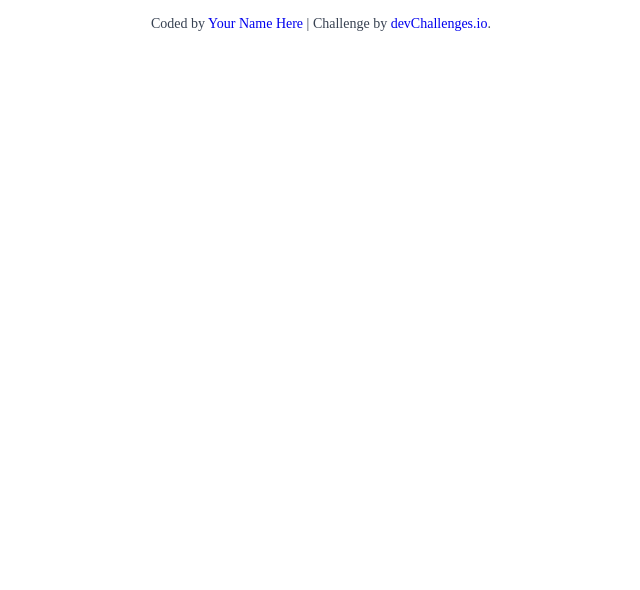
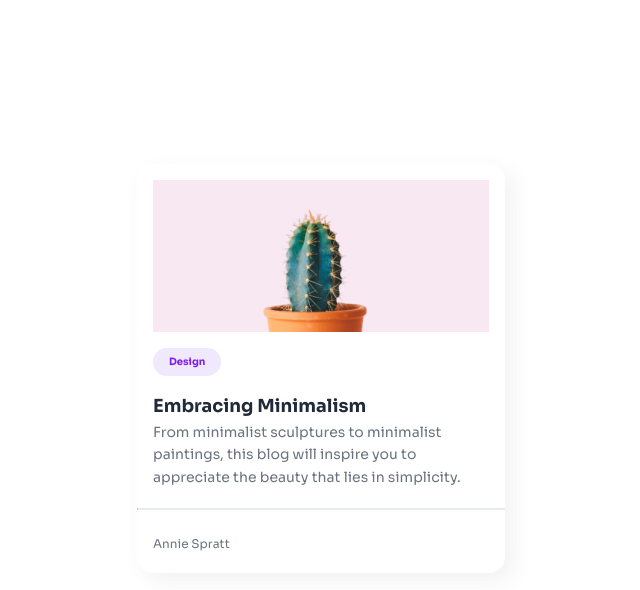
Before and after one commit to brodiewebdt/minimal-blog-card-devchallenges, a plain HTML site: page index.html in a window 1280 px wide. Shown: the whole page, without its empty margins (319-959 px from the left). Drawn offline with Linux system fonts and the light colour scheme.

Commit message:
Finished Site

```diff
--- a/css/styles.css
+++ b/css/styles.css
@@ -1,23 +1,29 @@
 :root {
   /* Primary Colors */
-  --color-blue-400: hsl(221, 82%, 62%);
+  --color-primary-200: hsl(265, 83%, 95%);
+  --color-primary-400: hsl(268, 86%, 52%);
 
   /* Neutral Colors */
   --color-neutral-100: hsl(0, 00%, 100%);
-  --color-neutral-200: hsl(210, 40%, 98%);
-  --color-neutral-400: hsl(217, 10%, 84%);
-  --color-neutral-800: hsl(231, 76%, 5%);
+  --color-neutral-200: hsl(60, 9%, 98%);
+  --color-neutral-400: hsl(213, 27%, 92%);
+  --color-neutral-700: hsl(221, 8%, 46%);
+  --color-neutral-800: hsl(219, 17%, 27%);
+  --color-neutral-900: hsl(219, 29%, 18%);
 
   /* Font Family */
-  --ff-base: 'Inter', sans-serif;
+  --ff-base: 'Sora', sans-serif;
 
   /* Font Size */
-  --fs-36: 2.25rem;
-  --fs-24: 1.5rem;
+
+  --fs-18: 1.125rem;
   --fs-16: 1rem;
+  --fs-14: 0.875rem;
+  --fs-12: 0.75rem;
+  --fs-10: 0.625rem;
 
   /* Default Font Size */
-  --fs-base: 1rem;
+  --fs-base: var(--fs-14);
   /* Font Weights */
   --fw-900: 900;
   --fw-800: 800;
@@ -30,12 +36,12 @@
   --fw-100: 100;
 
   /* Spacing */
-  --spacing-1: 0.25rem;
+  --spacing-6: 0.375rem;
+  --spacing-8: 0.5rem;
+  --spacing-12: 0.75rem;
+  --spacing-16: 1rem;
+  --spacing-20: 1.25rem;
   --spacing-24: 1.5rem;
-
-  --spacing-48: 4rem;
-  --spacing-60: 3.75rem;
-  --spacing-80: 5rem;
 }
 
 /********* Reset **********/
@@ -122,7 +128,7 @@ h6 {
 }
 
 body {
-  color: var(--color-neutral-800);
+  color: var(--color-neutral-700);
   font-family: var(--ff-base);
   font-size: var(--fs-base);
   line-height: 1.6;
@@ -141,3 +147,88 @@ body {
   width: 1px !important;
   white-space: nowrap !important;
 }
+
+ul {
+  list-style-type: none;
+  padding: 0;
+  margin-block-end: var(--spacing-16);
+}
+
+li {
+  display: inline-block;
+  background-color: var(--color-primary-200);
+  border-radius: 1.5rem;
+  color: var(--color-primary-400);
+  font-size: var(--fs-10);
+  font-weight: 700;
+  padding: var(--spacing-6) var(--spacing-16);
+}
+
+/********* Card Styles **********/
+.card {
+  background-color: var(--color-neutral-100);
+  border-radius: var(--spacing-16);
+  box-shadow: 8px 8px 20px 0px rgba(85, 85, 85, 0.08);
+  padding-block: var(--spacing-16) var(--spacing-20);
+  margin: 10.25rem auto 0;
+  max-width: 23rem;
+}
+
+.card-header {
+  border-radius: 8px;
+  overflow: hidden;
+  padding-inline: var(--spacing-16);
+}
+
+.card-body {
+  padding-block: var(--spacing-16) var(--spacing-20);
+  padding-inline: var(--spacing-16);
+}
+
+.post-title {
+  color: var(--color-neutral-900);
+  font-size: var(--fs-18);
+  font-weight: var(--fw-700);
+  margin-block-end: var(--spacing-6);
+  text-decoration: none;
+  cursor: pointer;
+}
+
+post-description {
+  margin-block-end: var(--spacing-20);
+}
+
+.rule {
+  border-top: 1px solid var(--color-neutral-400);
+}
+
+.card-footer {
+  padding-inline: var(--spacing-16);
+  padding-block-start: var(--spacing-24);
+}
+
+.post-author {
+  font-size: var(--fs-12);
+}
+
+/********* Author Styles **********/
+* {
+  margin: 0;
+  padding: 0;
+  box-sizing: border-box;
+}
+
+body {
+  height: 100vh;
+}
+
+.author-info {
+  font-size: 14px;
+  text-align: center;
+  margin-top: 4rem;
+  color: rgb(55, 65, 81);
+}
+
+.author-info a {
+  text-decoration: none;
+}
--- a/index.html
+++ b/index.html
@@ -3,54 +3,42 @@
   <head>
     <meta charset="UTF-8" />
     <meta name="viewport" content="width=device-width, initial-scale=1.0" />
-
-    <link
-      rel="icon"
-      href="resources/favicon.ico"
-      type="image/x-icon"
-      sizes="96x96"
-    />
+    <meta name="description" content="Minimal Blog Card Challenge from devChallenges.io" />
+    <link rel="icon" href="resources/favicon.ico" type="image/x-icon" sizes="96x96" />
+    <!-- Google Fonts -->
+    <link rel="preconnect" href="https://fonts.googleapis.com" />
+    <link rel="preconnect" href="https://fonts.gstatic.com" crossorigin />
+    <link href="https://fonts.googleapis.com/css2?family=Sora:wght@100..800&display=swap" rel="stylesheet" />
+    <!-- Custom CSS -->
+    <link rel="stylesheet" href="css/styles.css" />
 
     <title>devChallenges.io | Minimal Blog Card</title>
-
-    <!--You are welcome to delete these styles or modify them in your own stylesheet -->
-    <style>
-      * {
-        margin: 0;
-        padding: 0;
-        box-sizing: border-box;
-      }
-
-      body {
-        height: 100vh;
-      }
-
-      .author-info {
-        font-size: 14px;
-        text-align: center;
-        margin-top: 16px;
-        color: rgb(55, 65, 81);
-      }
-
-      .author-info a {
-        text-decoration: none;
-      }
-    </style>
   </head>
   <body>
-    <!-- Design
-
-  Embracing Minimalism
-
-  From minimalist sculptures to minimalist paintings, this blog will inspire you to appreciate the beauty that lies in simplicity.
-
-  Annie Spratt -->
-
-    <div class="author-info">
-      Coded by <a href="#">Your Name Here</a> | Challenge by
-      <a href="https://www.devchallenges.io?ref=challenge" target="_blank"
-        >devChallenges.io</a
-      >.
-    </div>
+    <main>
+      <article class="card">
+        <div class="card-header">
+          <div class="image-container">
+            <img src="resources/Cactus.jpg" srcset="resources/Cactus@2x.jpg 2x" alt="a cactus in a terra cotta pot" />
+          </div>
+          <!-- /.image-container -->
+        </div>
+        <!-- /.card-header -->
+        <div class="card-body">
+          <ul class="tags">
+            <li>Design</li>
+          </ul>
+          <a class="post-title" href="#">Embracing Minimalism</a>
+          <p class="post-description">From minimalist sculptures to minimalist paintings, this blog will inspire you to appreciate the beauty that lies in simplicity.</p>
+        </div>
+        <!-- /.card-body -->
+        <hr class="rule" />
+        <div class="card-footer">
+          <p class="post-author">Annie Spratt</p>
+        </div>
+        <!-- /.card-footer -->
+      </article>
+      <!-- /.card -->
+    </main>
   </body>
 </html>
```
